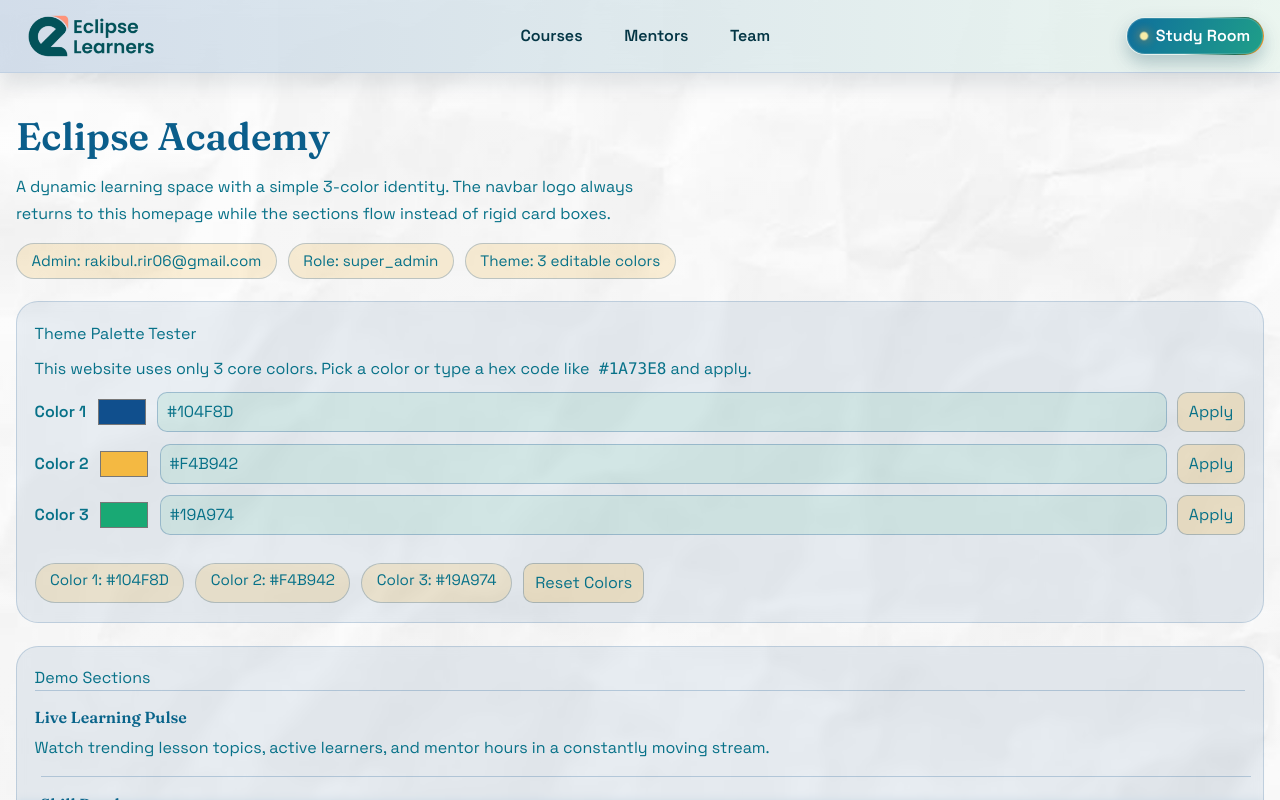
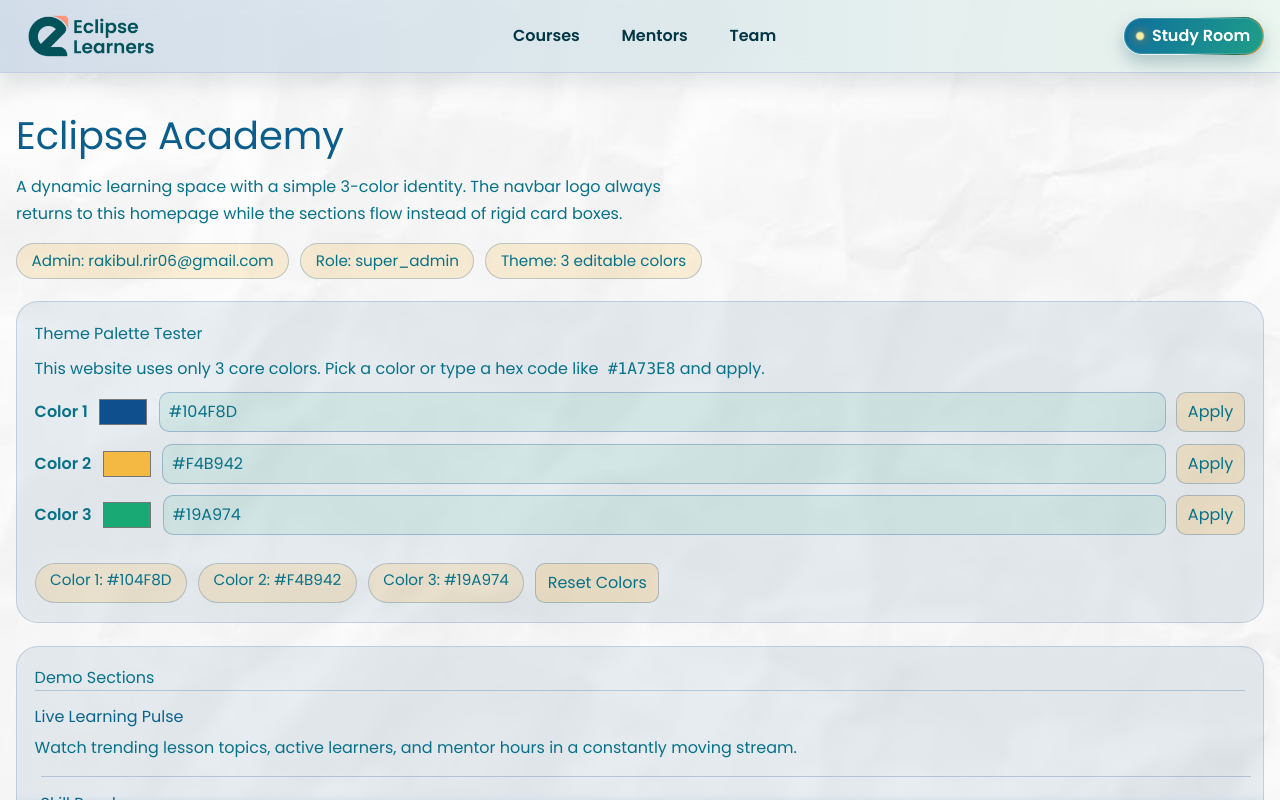
Before and after one commit to RakibulIslam1/eclipse, a Next.js app: page / in a window 1280 px wide. Shown: the top 800 px of the page. Built offline with nearby package versions, Linux system fonts and the light colour scheme.

Commit message:
Change site fonts to Poppins

```diff
--- a/src/app/layout.tsx
+++ b/src/app/layout.tsx
@@ -1,16 +1,16 @@
 import type { Metadata } from "next";
-import { Fraunces, Space_Grotesk } from "next/font/google";
+import { Poppins } from "next/font/google";
 import Image from "next/image";
 import Link from "next/link";
 import "./globals.css";
 
-const headingFont = Fraunces({
+const headingFont = Poppins({
   variable: "--font-heading",
   subsets: ["latin"],
   weight: ["600", "700"],
 });
 
-const bodyFont = Space_Grotesk({
+const bodyFont = Poppins({
   variable: "--font-body",
   subsets: ["latin"],
   weight: ["400", "500", "600"],
```
